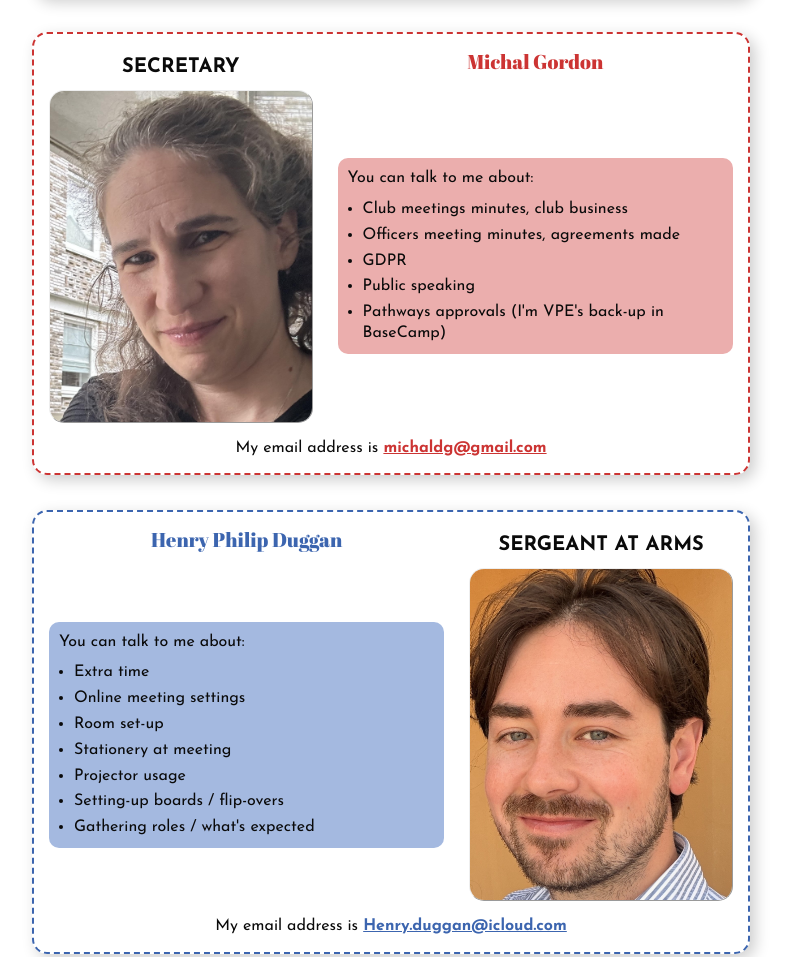
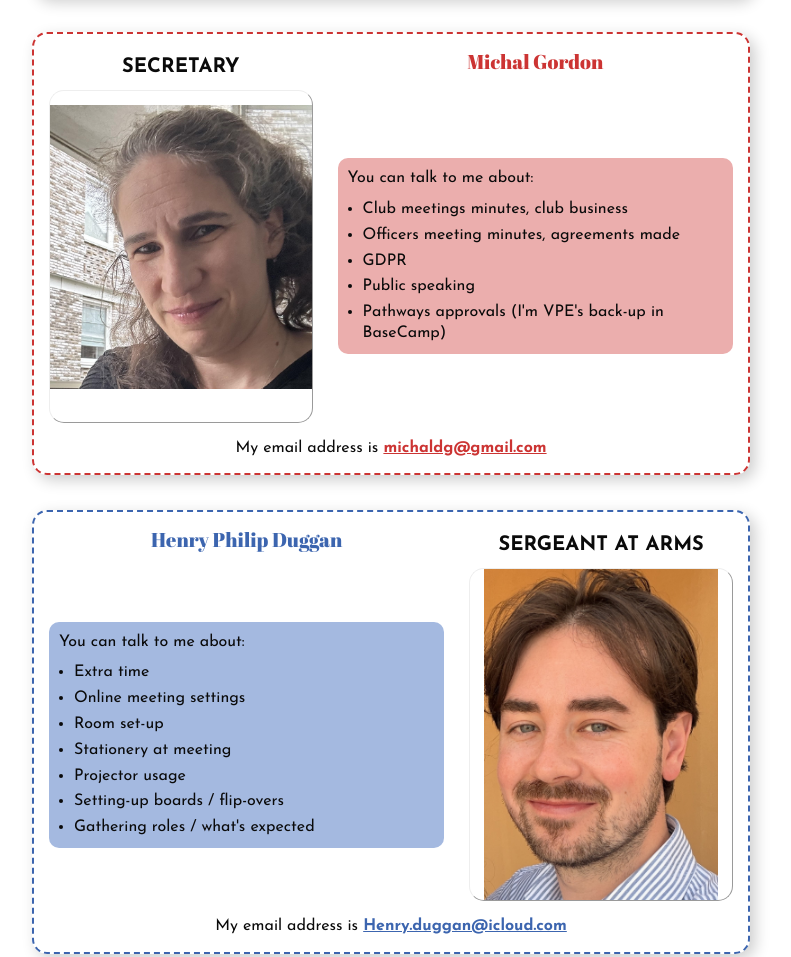
Before and after one commit to Jitka-Badhan/amsterdam-early-bird-toastmasters-club, an Eleventy site: page about-us.html in a window 1280 px wide. Shown: the part 4853-5810 px from the top of the page, without its empty margins (96-887 px from the left). Built offline with nearby package versions, Linux system fonts and the light colour scheme; Eleventy itself is replaced by a stand-in of ours; files that its build step writes are made by us from their sources.

Commit message:
Switch Michal and Henry photos to object-fit: contain
Ensures full photo is visible without cropping, at the cost of possible empty space on the sides. Nur remains on cover as it is correctly framed.

Co-Authored-By: Claude Sonnet 4.6 <noreply@anthropic.com>

```diff
--- a/_data/officers.json
+++ b/_data/officers.json
@@ -45,6 +45,7 @@
         "function": "Secretary",
         "photo": "Michael.jpg",
         "objectPosition": "55% 30%",
+        "objectFit": "contain",
         "portrait": true,
         "email": "michaldg@gmail.com",
         "talkabout": ["Club meetings minutes, club business", "Officers meeting minutes, agreements made", "GDPR", "Public speaking", "Pathways approvals (I'm VPE's back-up in BaseCamp)"]
@@ -54,6 +55,7 @@
         "function": "Sergeant at Arms",
         "photo": "Henry.jpeg",
         "objectPosition": "center 30%",
+        "objectFit": "contain",
         "portrait": true,
         "email": "Henry.duggan@icloud.com",
         "talkabout": ["Extra time", "Online meeting settings", "Room set-up", "Stationery at meeting", "Projector usage", "Setting-up boards / flip-overs", "Gathering roles / what's expected"]
--- a/_includes/partials/officer.njk
+++ b/_includes/partials/officer.njk
@@ -3,7 +3,7 @@
         <div class="officer__side officer__side--narrow">
             <div class="officer__function">{{ officer.function }}</div>
             <div class="officer__img--wrapper"{% if officer.portrait %} style="aspect-ratio: 3/4; height: auto; max-height: 333px; border-radius: 15px;"{% endif %}>
-                <img class="officer__img" src="/assets/images/officers/{{ officer.photo }}" alt="{{ officer.name }}'s photo" style="object-position: {{ officer.objectPosition or 'center' }}" />
+                <img class="officer__img" src="/assets/images/officers/{{ officer.photo }}" alt="{{ officer.name }}'s photo" style="object-fit: {{ officer.objectFit or 'cover' }}; object-position: {{ officer.objectPosition or 'center' }}" />
             </div>
         </div>
 
```
